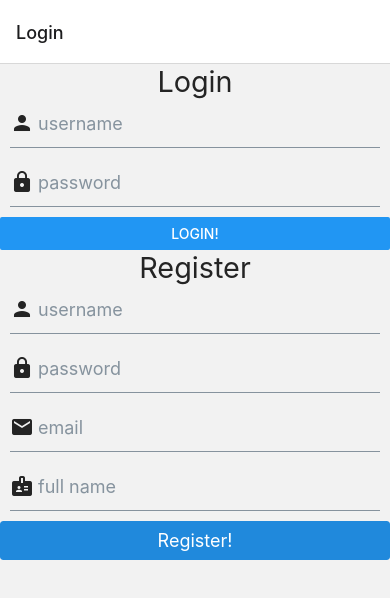
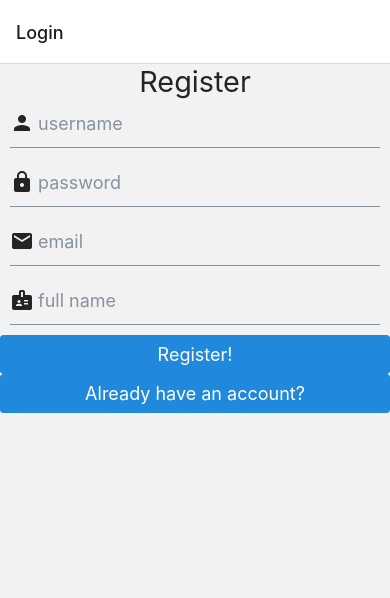
Before and after one commit to Jonnboy91/ReactNativeQ3, a React Native app: screen /Login in a window 390 px wide. Shown: the top 598 px of the page. Built offline with nearby package versions, Linux system fonts and the light colour scheme; no server answers.

Commit message:
Start of conditional rendering

```diff
--- a/views/Login.js
+++ b/views/Login.js
@@ -1,9 +1,8 @@
-import React, {useContext, useEffect} from 'react';
+import React, {useContext, useEffect, useState} from 'react';
 import {
-    StyleSheet,
-    KeyboardAvoidingView,
+    KeyboardAvoidingView, View,
 } from 'react-native';
-import { Text } from 'react-native-elements';
+import { Button, Text } from 'react-native-elements';
 import PropTypes from 'prop-types';
 import LoginForm from '../components/LoginForm';
 import RegisterForm from '../components/RegisterForm';
@@ -12,6 +11,7 @@ import AsyncStorage from '@react-native-async-storage/async-storage';
 
 const Login = ({navigation}) => {
     const {setUser, isLoggedIn, user, setIsLoggedIn} = useContext(MainContext);
+    const {account, setAccount} = useState(false);
 
       const getToken = async () => {
           try{
@@ -38,24 +38,28 @@ const Login = ({navigation}) => {
     useEffect(() => {
         getToken();
     }, []);
+
     return (
         <KeyboardAvoidingView>
+          {account ? (
+            <View>
           <Text h3 style={{textAlign: 'center'}}>Login</Text>
           <LoginForm navigation={navigation}/>
+          </View>
+    ): (
+      <View>
           <Text h3 style={{textAlign: 'center'}}>Register</Text>
           <RegisterForm navigation={navigation} />
+          </View>
+    )}
+    <Button title="Already have an account?" onPress={
+            () => {
+                setAccount(true);
+            }
+        }></Button>
         </KeyboardAvoidingView>
       );
 };
-
-const styles = StyleSheet.create({
-    container: {
-        flex: 1,
-        backgroundColor: '#fff',
-        alignItems: 'center',
-        justifyContent: 'center',
-    },
-});
 
 Login.propTypes = {
     navigation: PropTypes.object,
```
